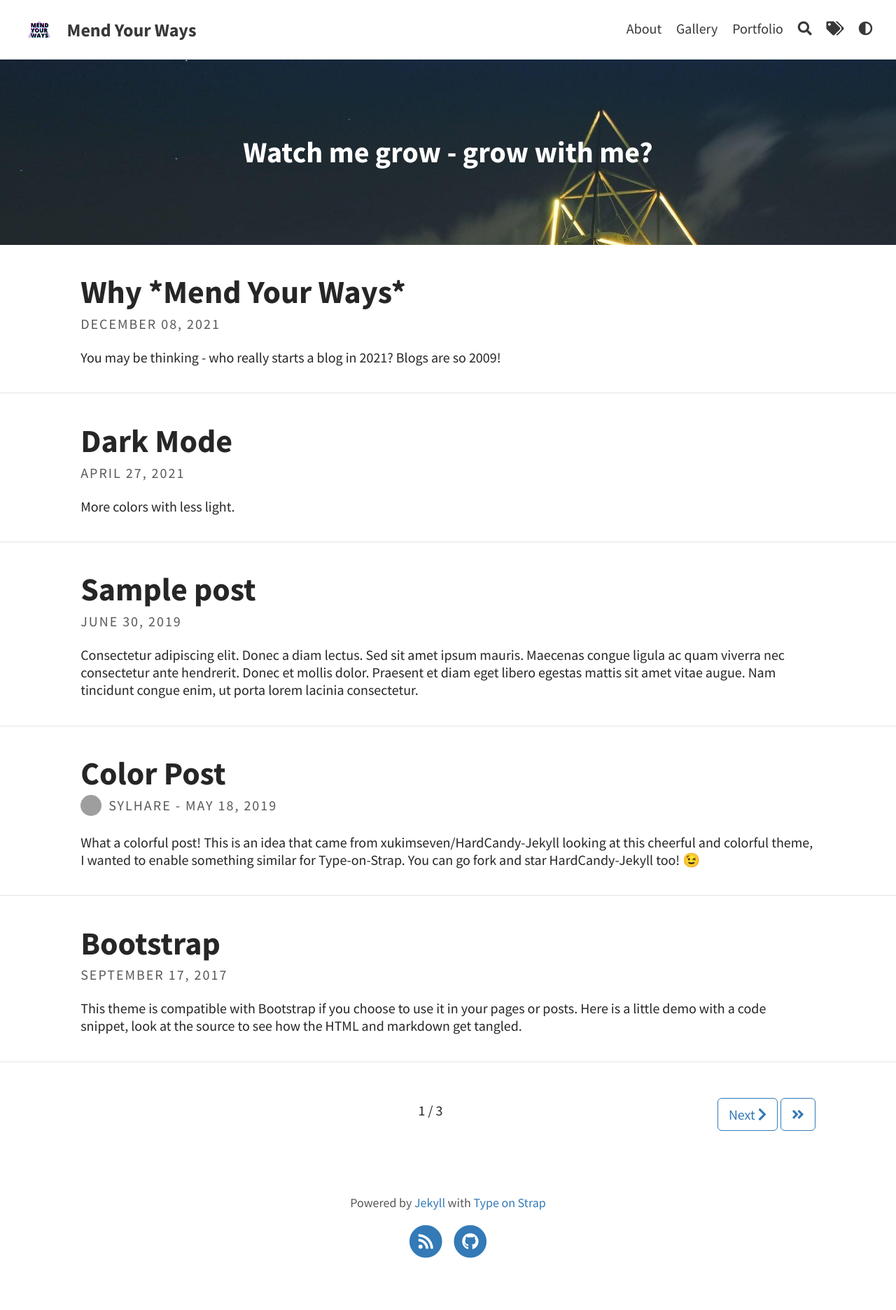
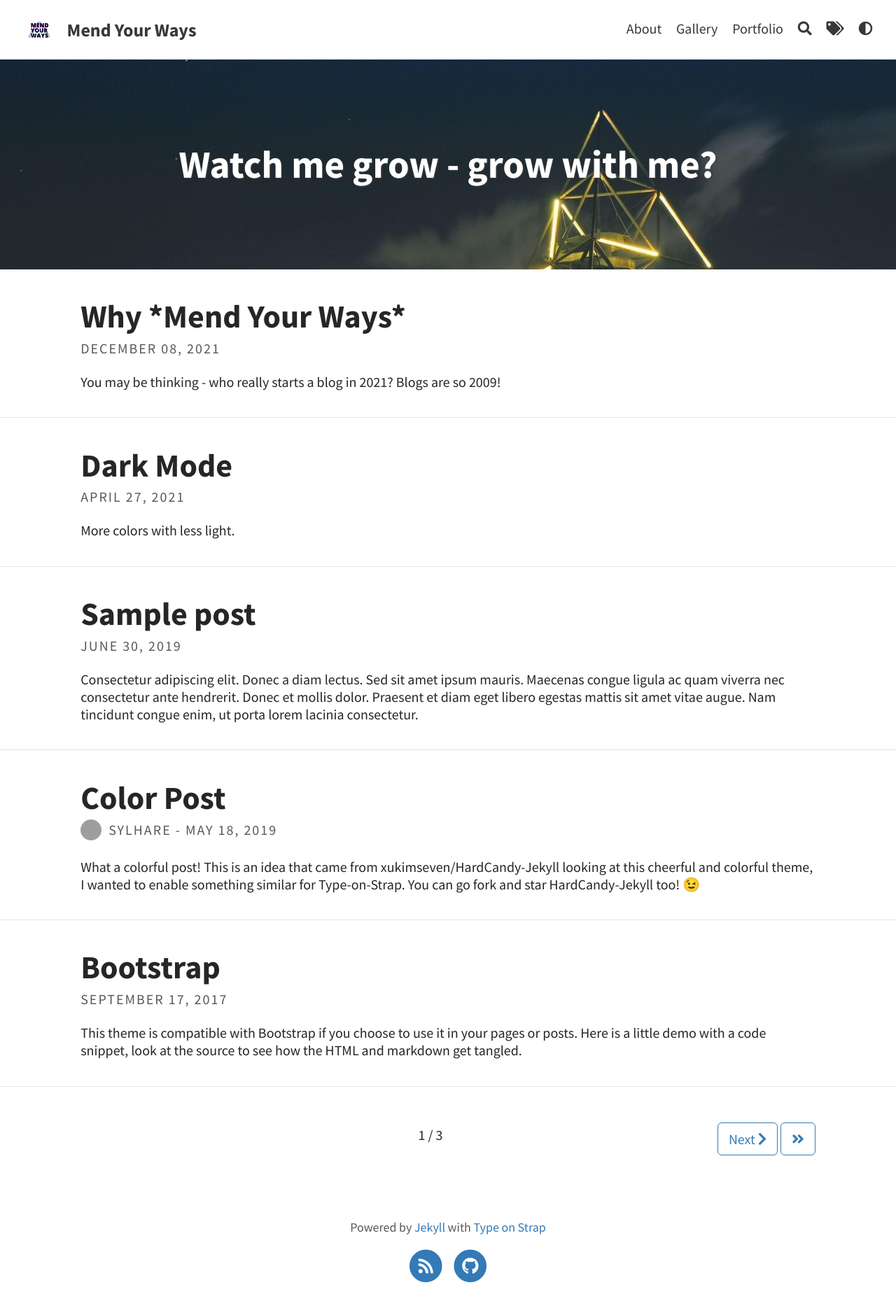
Before and after one commit to LaraCTimm/blog, a Jekyll site: the page built from index.html, in a window 1280 px wide. Shown: the whole page at 70% size. Built offline with Jekyll 4.4.1, drawn with Linux system fonts in a browser that asks for light colours; the list of posts is cut into pages by our own code; before the commit the page ends 1837 px from its top, so only the background shows below that; grey boxes are pictures that could not be loaded.

Commit message:
change back

```diff
--- a/_layouts/home.html
+++ b/_layouts/home.html
@@ -6,7 +6,7 @@ layout: default
 
     <div id="main" class="call-out"
          style="background-image: url('{{ site.header_feature_image | relative_url }}')">
-        <h2> {{ site.header_text | default: "Change <code>header_text</code> in <code>_config.yml</code>"}} </h2>
+        <h1> {{ site.header_text | default: "Change <code>header_text</code> in <code>_config.yml</code>"}} </h1>
     </div>
 
     {% include blog/blog.html %}
```
